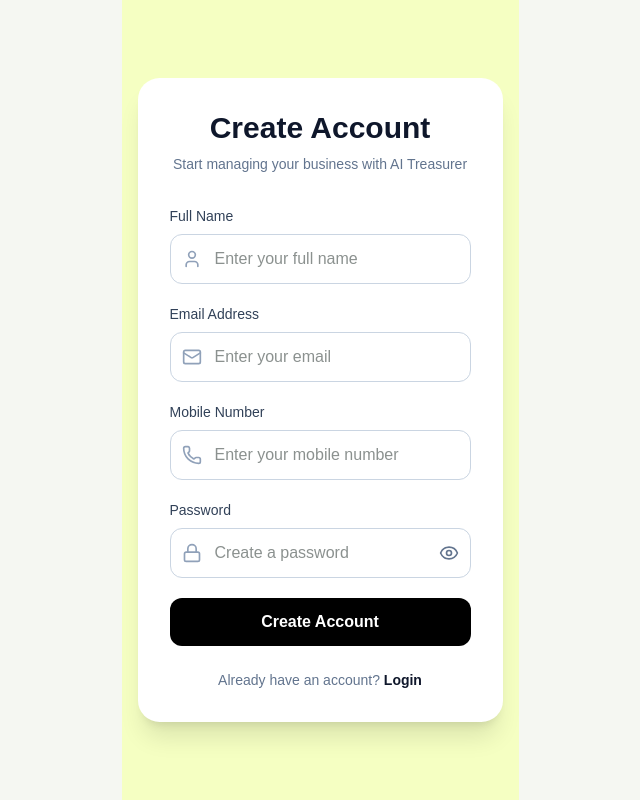
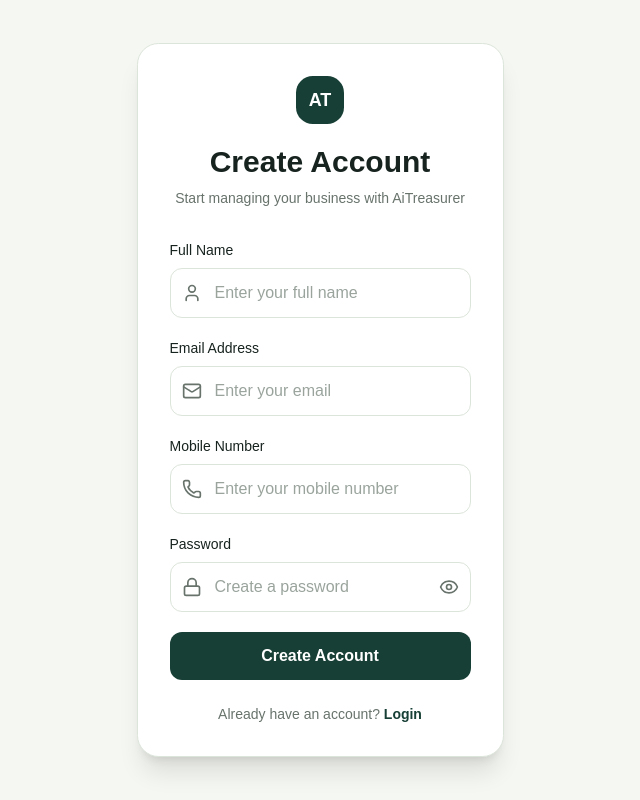
Before and after one commit to akhiirulam/AiTreasurer_frontend, a React (Vite) app: page /register in a window 1280 px wide. Shown: the whole page, without its empty margins (320-960 px from the left). Built offline with nearby package versions, Linux system fonts and the light colour scheme; no server answers; a web font is replaced by a local one.

Commit message:
email verification added

```diff
--- a/src/pages/auth/Register.tsx
+++ b/src/pages/auth/Register.tsx
@@ -1,12 +1,18 @@
 import { useState, type ChangeEvent, type FormEvent } from "react";
-import { Link, useNavigate } from "react-router-dom";
-import { Eye, EyeOff, User, Mail, Phone, Lock } from "lucide-react";
+import { Link } from "react-router-dom";
+import {
+  Eye,
+  EyeOff,
+  User,
+  Mail,
+  Phone,
+  Lock,
+  CheckCircle2,
+} from "lucide-react";
 
 import { authApi } from "../../services/auth.api";
 
 const Register = () => {
-  const navigate = useNavigate();
-
   const [formData, setFormData] = useState({
     fullName: "",
     email: "",
@@ -19,6 +25,8 @@
   const [loading, setLoading] = useState(false);
 
   const [error, setError] = useState("");
+
+  const [registrationSuccess, setRegistrationSuccess] = useState(false);
 
   const handleChange = (e: ChangeEvent<HTMLInputElement>) => {
     setFormData((prev) => ({
@@ -41,8 +49,9 @@
         password: formData.password,
       });
 
-      // Registration successful
-      navigate("/login");
+      // Registration completed.
+      // User must verify their email before logging in.
+      setRegistrationSuccess(true);
     } catch (error: any) {
       console.error("Registration failed:", error);
 
@@ -55,23 +64,96 @@
     }
   };
 
+  // ==================================================
+  // REGISTRATION SUCCESS
+  // ==================================================
+
+  if (registrationSuccess) {
+    return (
+      <div className="flex min-h-screen items-center justify-center bg-[#f5f7f2] px-4 py-8">
+        <div className="w-full max-w-md rounded-2xl border border-[#dce5da] bg-white p-6 text-center shadow-xl sm:p-8">
+          {/* Logo */}
+
+          <div className="mx-auto mb-6 flex h-14 w-14 items-center justify-center rounded-xl bg-[#173f35] text-xl font-bold text-white">
+            AT
+          </div>
+
+          {/* Success Icon */}
+
+          <div className="mx-auto mb-5 flex h-16 w-16 items-center justify-center rounded-full bg-[#e4f2de]">
+            <CheckCircle2 size={34} className="text-[#238636]" />
+          </div>
+
+          {/* Heading */}
+
+          <h1 className="text-2xl font-bold text-[#17231f]">
+            Check your email
+          </h1>
+
+          {/* Message */}
+
+          <p className="mt-3 text-sm leading-6 text-[#68736c]">
+            Your AiTreasurer account has been created.
+          </p>
+
+          <p className="mt-2 text-sm leading-6 text-[#68736c]">
+            We sent a verification link to:
+          </p>
+
+          <p className="mt-2 break-all font-semibold text-[#173f35]">
+            {formData.email}
+          </p>
+
+          <p className="mt-4 text-sm leading-6 text-[#68736c]">
+            Please verify your email address before logging in.
+          </p>
+
+          {/* Login */}
+
+          <Link
+            to="/login"
+            className="mt-7 inline-flex w-full items-center justify-center rounded-lg bg-[#173f35] px-5 py-3 text-sm font-semibold text-white transition hover:bg-[#102e27]"
+          >
+            Go to Login
+          </Link>
+
+          {/* Note */}
+
+          <p className="mt-5 text-xs leading-5 text-[#68736c]">
+            The verification link is valid for 24 hours.
+          </p>
+        </div>
+      </div>
+    );
+  }
+
+  // ==================================================
+  // REGISTRATION FORM
+  // ==================================================
+
   return (
-    <div className="flex min-h-screen items-center justify-center bg-[#f5ffc2] px-4 py-8">
-      <div className="w-full max-w-md rounded-2xl bg-white p-6 shadow-xl sm:p-8">
+    <div className="flex min-h-screen items-center justify-center bg-[#f5f7f2] px-4 py-8">
+      <div className="w-full max-w-md rounded-2xl border border-[#dce5da] bg-white p-6 shadow-xl sm:p-8">
         {/* HEADER */}
 
         <div className="mb-8 text-center">
-          <h1 className="text-3xl font-bold text-slate-900">Create Account</h1>
+          {/* Logo */}
 
-          <p className="mt-2 text-sm text-slate-500">
-            Start managing your business with AI Treasurer
+          <div className="mx-auto mb-5 flex h-12 w-12 items-center justify-center rounded-xl bg-[#173f35] text-lg font-bold text-white">
+            AT
+          </div>
+
+          <h1 className="text-3xl font-bold text-[#17231f]">Create Account</h1>
+
+          <p className="mt-2 text-sm text-[#68736c]">
+            Start managing your business with AiTreasurer
           </p>
         </div>
 
         {/* ERROR */}
 
         {error && (
-          <div className="mb-5 rounded-lg bg-red-50 px-4 py-3 text-sm text-red-600">
+          <div className="mb-5 rounded-lg border border-red-100 bg-red-50 px-4 py-3 text-sm text-[#c43d3d]">
             {error}
           </div>
         )}
@@ -82,14 +164,14 @@
           {/* FULL NAME */}
 
           <div>
-            <label className="mb-2 block text-sm font-medium text-slate-700">
+            <label className="mb-2 block text-sm font-medium text-[#17231f]">
               Full Name
             </label>
 
             <div className="relative">
               <User
                 size={20}
-                className="absolute left-3 top-1/2 -translate-y-1/2 text-slate-400"
+                className="absolute left-3 top-1/2 -translate-y-1/2 text-[#68736c]"
               />
 
               <input
@@ -99,7 +181,7 @@
                 onChange={handleChange}
                 placeholder="Enter your full name"
                 required
-                className="w-full rounded-lg border border-slate-300 py-3 pl-11 pr-4 outline-none transition focus:border-slate-900"
+                className="w-full rounded-lg border border-[#dce5da] bg-white py-3 pl-11 pr-4 text-[#17231f] outline-none transition placeholder:text-[#9aa49d] focus:border-[#173f35] focus:ring-1 focus:ring-[#173f35]"
               />
             </div>
           </div>
@@ -107,14 +189,14 @@
           {/* EMAIL */}
 
           <div>
-            <label className="mb-2 block text-sm font-medium text-slate-700">
+            <label className="mb-2 block text-sm font-medium text-[#17231f]">
               Email Address
             </label>
 
             <div className="relative">
               <Mail
                 size={20}
-                className="absolute left-3 top-1/2 -translate-y-1/2 text-slate-400"
+                className="absolute left-3 top-1/2 -translate-y-1/2 text-[#68736c]"
               />
 
               <input
@@ -124,7 +206,7 @@
                 onChange={handleChange}
                 placeholder="Enter your email"
                 required
-                className="w-full rounded-lg border border-slate-300 py-3 pl-11 pr-4 outline-none transition focus:border-slate-900"
+                className="w-full rounded-lg border border-[#dce5da] bg-white py-3 pl-11 pr-4 text-[#17231f] outline-none transition placeholder:text-[#9aa49d] focus:border-[#173f35] focus:ring-1 focus:ring-[#173f35]"
               />
             </div>
           </div>
@@ -132,14 +214,14 @@
           {/* MOBILE NUMBER */}
 
           <div>
-            <label className="mb-2 block text-sm font-medium text-slate-700">
+            <label className="mb-2 block text-sm font-medium text-[#17231f]">
               Mobile Number
             </label>
 
             <div className="relative">
               <Phone
                 size={20}
-                className="absolute left-3 top-1/2 -translate-y-1/2 text-slate-400"
+                className="absolute left-3 top-1/2 -translate-y-1/2 text-[#68736c]"
               />
 
               <input
@@ -149,7 +231,7 @@
                 onChange={handleChange}
                 placeholder="Enter your mobile number"
                 required
-                className="w-full rounded-lg border border-slate-300 py-3 pl-11 pr-4 outline-none transition focus:border-slate-900"
+                className="w-full rounded-lg border border-[#dce5da] bg-white py-3 pl-11 pr-4 text-[#17231f] outline-none transition placeholder:text-[#9aa49d] focus:border-[#173f35] focus:ring-1 focus:ring-[#173f35]"
               />
             </div>
           </div>
@@ -157,14 +239,14 @@
           {/* PASSWORD */}
 
           <div>
-            <label className="mb-2 block text-sm font-medium text-slate-700">
+            <label className="mb-2 block text-sm font-medium text-[#17231f]">
               Password
             </label>
 
             <div className="relative">
               <Lock
                 size={20}
-                className="absolute left-3 top-1/2 -translate-y-1/2 text-slate-400"
+                className="absolute left-3 top-1/2 -translate-y-1/2 text-[#68736c]"
               />
 
               <input
@@ -174,13 +256,13 @@
                 onChange={handleChange}
                 placeholder="Create a password"
                 required
-                className="w-full rounded-lg border border-slate-300 py-3 pl-11 pr-12 outline-none transition focus:border-slate-900"
+                className="w-full rounded-lg border border-[#dce5da] bg-white py-3 pl-11 pr-12 text-[#17231f] outline-none transition placeholder:text-[#9aa49d] focus:border-[#173f35] focus:ring-1 focus:ring-[#173f35]"
               />
 
               <button
                 type="button"
                 onClick={() => setShowPassword((prev) => !prev)}
-                className="absolute right-3 top-1/2 -translate-y-1/2 text-slate-500"
+                className="absolute right-3 top-1/2 -translate-y-1/2 text-[#68736c] transition hover:text-[#173f35]"
               >
                 {showPassword ? <EyeOff size={20} /> : <Eye size={20} />}
               </button>
@@ -192,7 +274,7 @@
           <button
             type="submit"
             disabled={loading}
-            className="w-full rounded-lg bg-black py-3 font-semibold text-white transition hover:bg-slate-800 disabled:cursor-not-allowed disabled:opacity-60"
+            className="w-full rounded-lg bg-[#173f35] py-3 font-semibold text-white transition hover:bg-[#102e27] disabled:cursor-not-allowed disabled:opacity-60"
           >
             {loading ? "Creating Account..." : "Create Account"}
           </button>
@@ -200,11 +282,11 @@
 
         {/* LOGIN */}
 
-        <p className="mt-6 text-center text-sm text-slate-500">
+        <p className="mt-6 text-center text-sm text-[#68736c]">
           Already have an account?{" "}
           <Link
             to="/login"
-            className="font-semibold text-slate-900 hover:underline"
+            className="font-semibold text-[#173f35] hover:underline"
           >
             Login
           </Link>
--- /dev/null
+++ b/src/pages/auth/VerifyEmail.tsx
@@ -0,0 +1,137 @@
+import { useEffect, useState } from "react";
+import { Link, useSearchParams } from "react-router-dom";
+import { CheckCircle2, Loader2, MailX } from "lucide-react";
+
+import api from "../../api/axios";
+
+const VerifyEmail = () => {
+  const [searchParams] = useSearchParams();
+
+  const [status, setStatus] = useState<"verifying" | "success" | "error">(
+    "verifying",
+  );
+
+  const [message, setMessage] = useState("Verifying your email address...");
+
+  useEffect(() => {
+    const token = searchParams.get("token");
+
+    if (!token) {
+      setStatus("error");
+      setMessage("Verification token is missing.");
+      return;
+    }
+
+    const verifyEmail = async () => {
+      try {
+        const response = await api.post("/auth/verify-email", {
+          token,
+        });
+
+        setStatus("success");
+        setMessage(
+          response.data?.message ||
+            "Your email has been verified successfully.",
+        );
+      } catch (error: any) {
+        setStatus("error");
+
+        setMessage(
+          error?.response?.data?.message ||
+            "This verification link is invalid or has expired.",
+        );
+      }
+    };
+
+    verifyEmail();
+  }, [searchParams]);
+
+  return (
+    <div className="min-h-screen bg-[#f5f7f2] px-4 py-10">
+      <div className="flex min-h-[calc(100vh-5rem)] items-center justify-center">
+        <div className="w-full max-w-md rounded-2xl border border-[#dce5da] bg-white p-8 text-center shadow-sm sm:p-10">
+          {/* Logo */}
+          <div className="mx-auto mb-6 flex h-14 w-14 items-center justify-center rounded-xl bg-[#173f35] text-xl font-bold text-white">
+            AT
+          </div>
+
+          {/* Verifying */}
+          {status === "verifying" && (
+            <>
+              <div className="mx-auto mb-5 flex h-14 w-14 items-center justify-center rounded-full bg-[#e4f2de]">
+                <Loader2 size={28} className="animate-spin text-[#173f35]" />
+              </div>
+
+              <h1 className="text-2xl font-semibold text-[#17231f]">
+                Verifying your email
+              </h1>
+
+              <p className="mt-3 text-sm leading-6 text-[#68736c]">
+                Please wait while we verify your email address.
+              </p>
+            </>
+          )}
+
+          {/* Success */}
+          {status === "success" && (
+            <>
+              <div className="mx-auto mb-5 flex h-14 w-14 items-center justify-center rounded-full bg-[#e4f2de]">
+                <CheckCircle2 size={30} className="text-[#238636]" />
+              </div>
+
+              <h1 className="text-2xl font-semibold text-[#17231f]">
+                Email verified
+              </h1>
+
+              <p className="mt-3 text-sm leading-6 text-[#68736c]">{message}</p>
+
+              <Link
+                to="/login"
+                className="mt-7 inline-flex w-full items-center justify-center rounded-lg bg-[#173f35] px-5 py-3 text-sm font-semibold text-white transition hover:bg-[#102e27]"
+              >
+                Continue to Login
+              </Link>
+            </>
+          )}
+
+          {/* Error */}
+          {status === "error" && (
+            <>
+              <div className="mx-auto mb-5 flex h-14 w-14 items-center justify-center rounded-full bg-red-50">
+                <MailX size={30} className="text-[#c43d3d]" />
+              </div>
+
+              <h1 className="text-2xl font-semibold text-[#17231f]">
+                Verification failed
+              </h1>
+
+              <p className="mt-3 text-sm leading-6 text-[#68736c]">{message}</p>
+
+              <div className="mt-7 flex flex-col gap-3">
+                <Link
+                  to="/login"
+                  className="inline-flex w-full items-center justify-center rounded-lg bg-[#173f35] px-5 py-3 text-sm font-semibold text-white transition hover:bg-[#102e27]"
+                >
+                  Go to Login
+                </Link>
+
+                <Link
+                  to="/forgot-password"
+                  className="inline-flex w-full items-center justify-center rounded-lg border border-[#dce5da] bg-[#f9fbf7] px-5 py-3 text-sm font-semibold text-[#173f35] transition hover:bg-[#e4f2de]"
+                >
+                  Back to Account Recovery
+                </Link>
+              </div>
+            </>
+          )}
+
+          <p className="mt-8 text-xs text-[#68736c]">
+            AiTreasurer · Secure Accounting
+          </p>
+        </div>
+      </div>
+    </div>
+  );
+};
+
+export default VerifyEmail;
--- a/src/routes/AppRoutes.tsx
+++ b/src/routes/AppRoutes.tsx
@@ -44,6 +44,8 @@
 import ResetPassword from "../pages/auth/ResetPassword";
 import ForgotPassword from "../pages/auth/ForgotPassword";
 
+import VerifyEmail from "../pages/auth/VerifyEmail";
+
 const AppRoutes = () => {
   return (
     <Routes>
@@ -58,6 +60,8 @@
       <Route path="/reset-password" element={<ResetPassword />} />
       <Route path="/google-login" element={<GoogleLogin />} />
       <Route path="/forgot-password" element={<ForgotPassword />} />
+
+      <Route path="/verify-email" element={<VerifyEmail />} />
 
       {/* ================================================= */}
       {/* OWNER ROUTES */}
```
